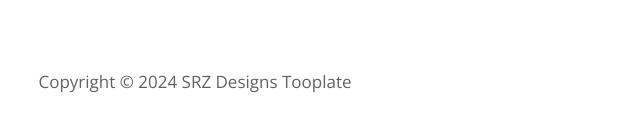
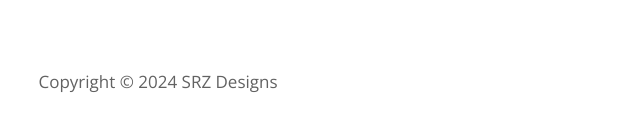
Before and after one commit to AJ1216/SrzDesigns, a plain HTML site: page index.html in a window 1280 px wide. Shown: the part 3835-3966 px from the top of the page, 0-640 px from the left. Drawn offline with nearby package versions, Linux system fonts and the light colour scheme.

Commit message:
Update index.html

```diff
--- a/index.html
+++ b/index.html
@@ -335,7 +335,6 @@ We specialize in delivering innovative digital solutions tailored to meet the un
       <div class="row tm-footer-row">
         <p class="col-md-10 col-sm-12 mb-0">
           Copyright &copy; 2024 SRZ Designs
-          <a rel="nofollow" href="https://www.facebook.com/tooplate" class="tm-footer-link">Tooplate</a>
         </p>
         <div class="col-md-2 col-sm-12 scrolltop">
           <div class="scroll icon"><i class="fa fa-4x fa-angle-up"></i></div>
```
